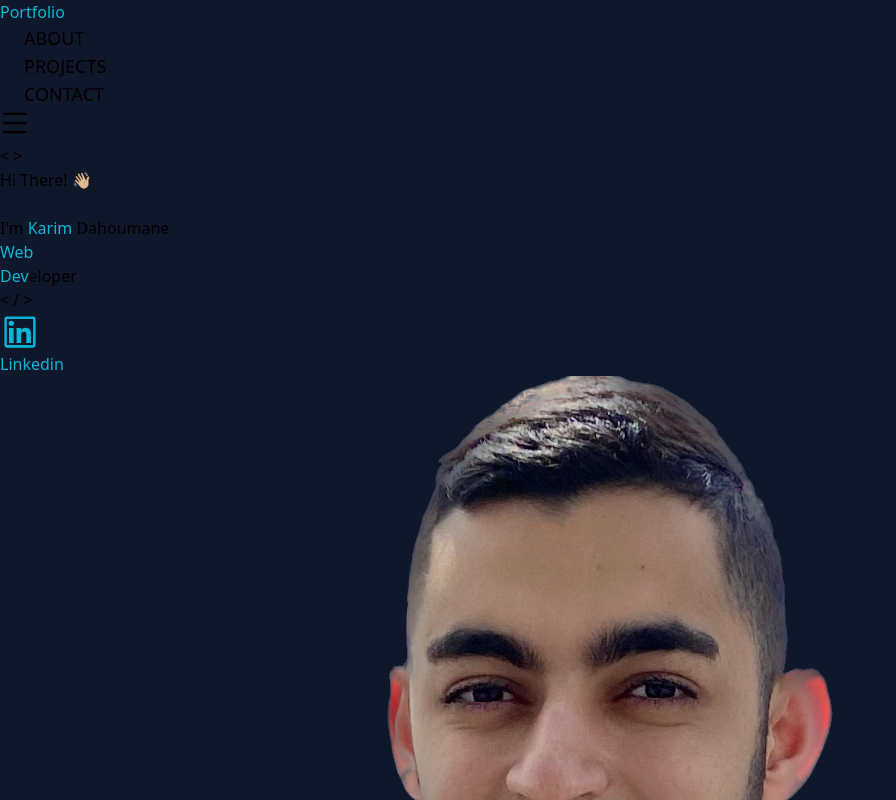
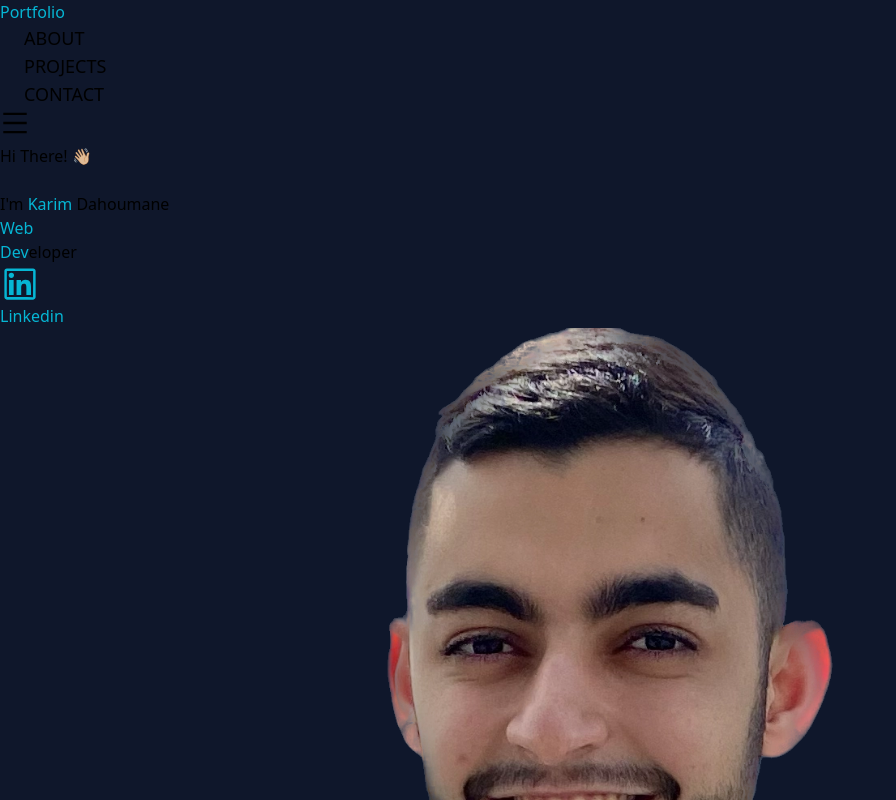
Before and after one commit to karimdahoumane/portfolio, a React (Create React App) app: page / in a window 1280 px wide. Shown: the top 800 px of the page, without its empty margins (0-896 px from the left). Built offline with nearby package versions, Linux system fonts and the light colour scheme.

Commit message:
✨📱 ui(hero): Fix elements on Hero section

```diff
--- a/src/components/Hero/Hero.tsx
+++ b/src/components/Hero/Hero.tsx
@@ -1,17 +1,12 @@
 import Picture from "src/assets/images/me.webp";
-import {
-  AiOutlineLinkedin as LinkedinIcon,
-} from "react-icons/ai";
+import { AiOutlineLinkedin as LinkedinIcon } from "react-icons/ai";
 
 const Hero = () => {
   return (
-    <section className="bg-primary px-5 text-white pt-12">
-      <div className="container mx-auto grid md:grid-cols-2 justify-start mt-16 md:justify-between">
-        <div className="hero-info pb-5">
-          <div className="text-4xl mb-5 text-left lg:text-7xl">
-            {" < > "}
-          </div>
-          <div className="text-4xl text-center lg:text-6xl">
+    <section className="bg-primary px-5 min-h-screen text-white flex flex-col justify-end">
+      <div className="container mx-auto grid md:grid-cols-2 md:justify-between items-center">
+        <div className="hero-info pb-5 text-center md:text-left">
+          <div className="mb-36 text-4xl lg:text-6xl">
             Hi There! 👋🏼<br />
             <br />
             I'm <span className="text-accent">Karim</span> Dahoumane<br />
@@ -20,10 +15,7 @@ const Hero = () => {
               <span className="text-accent">Dev</span>eloper
             </div>
           </div>
-          <div className="text-4xl mb-5 text-right lg:text-7xl">
-            {" < / > "}
-          </div>
-          <div className="flex">
+          <div className="flex justify-start">
             <a
               href="https://www.linkedin.com/in/karimdahoumane/"
               className="pr-4 pt-20 inline-block text-accent hover:text-white"
@@ -33,7 +25,7 @@ const Hero = () => {
             </a>
           </div>
         </div>
-        <div className="absolute mr-10 self-end flex flex-col items-center justify-end md:relative">
+        <div className="absolute mr-10 place-self-end md:ml-auto">
           <img
             src={Picture}
             alt="coding illustration"
```
